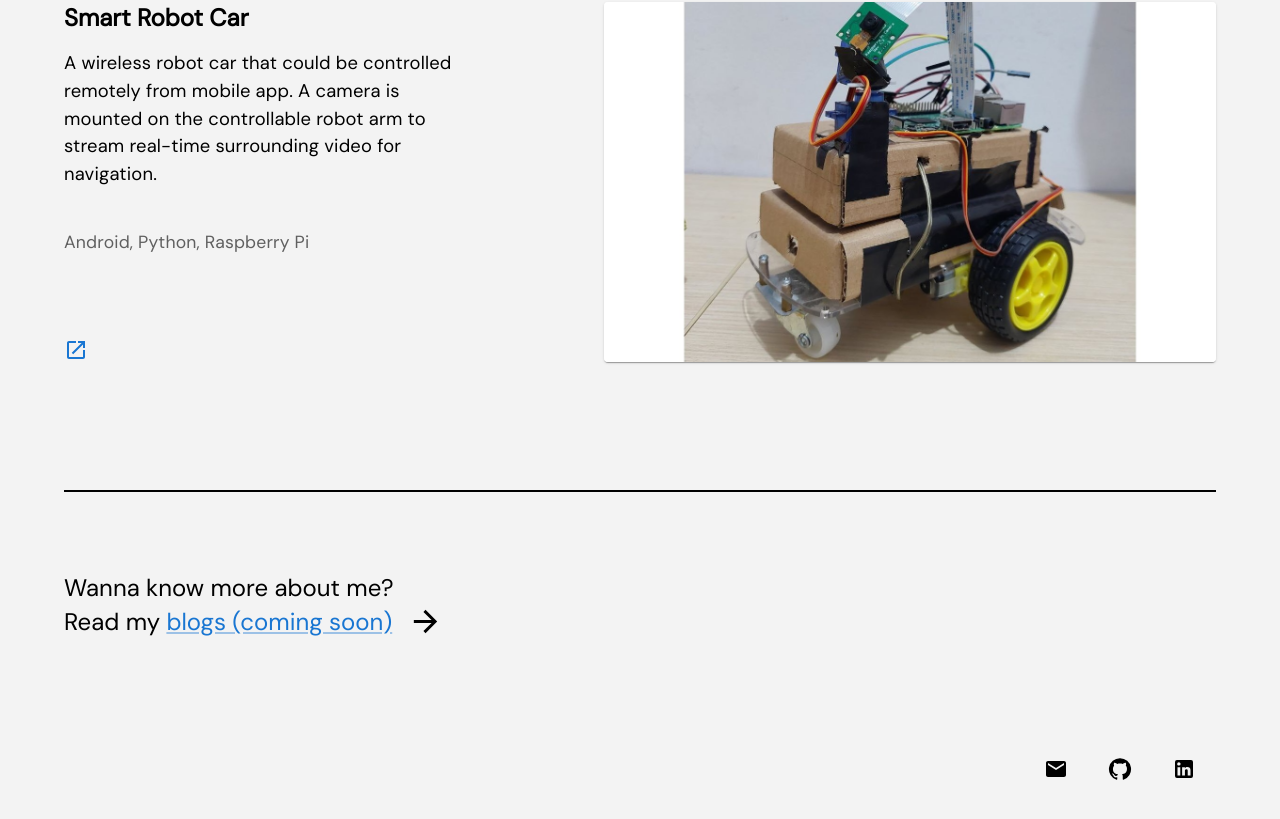
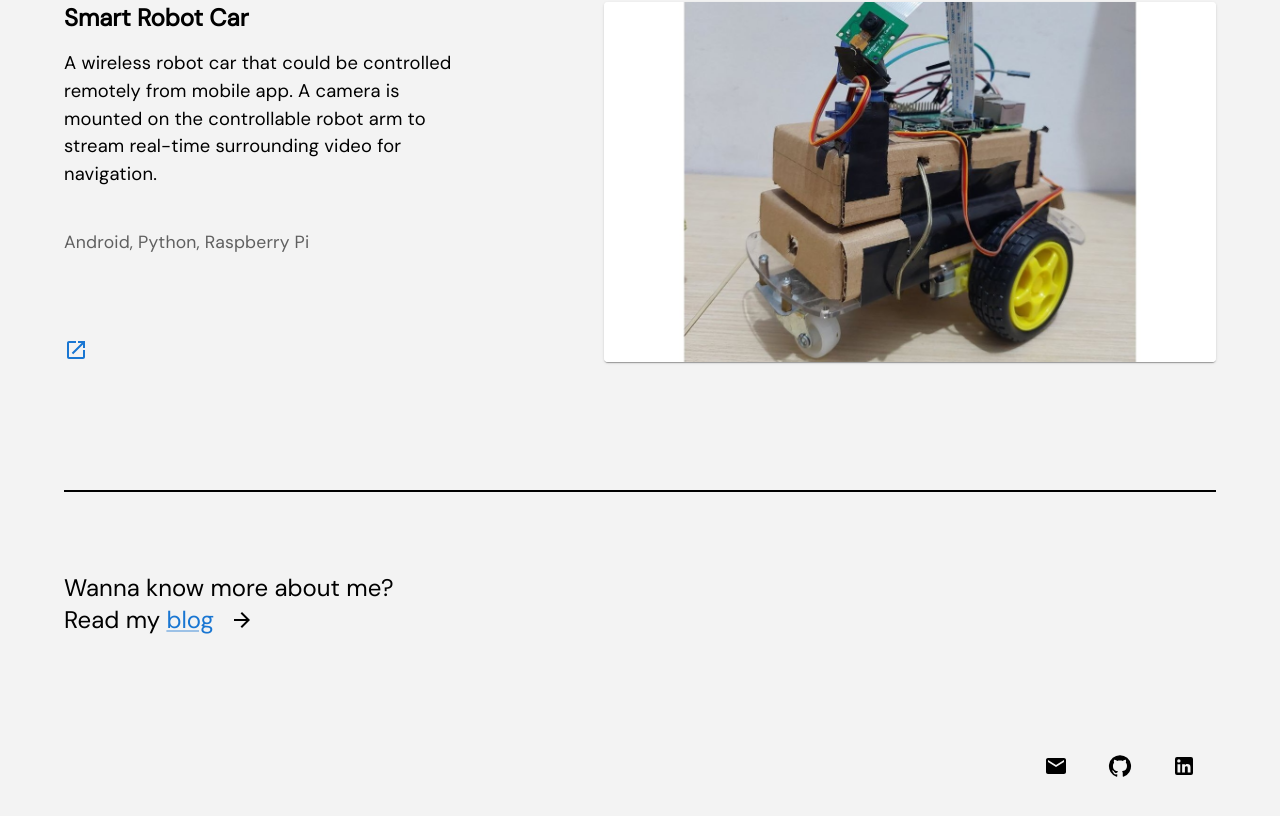
Before and after one commit to CookieHoodie/cookiehoodie.github.io, a React (Create React App) app: page / in a window 1280 px wide. Shown: the part 3523-4342 px from the top of the page. Built offline with nearby package versions, Linux system fonts and the light colour scheme.

Commit message:
Update blog href

```diff
--- a/src/Contact.js
+++ b/src/Contact.js
@@ -4,6 +4,8 @@ import Grid from "@mui/material/Grid";
 import Link from "@mui/material/Link";
 import { Typography } from "@mui/material";
 import ArrowForwardIcon from "@mui/icons-material/ArrowForward";
+
+const blogUrl = "https://cookiehoodie.github.io/blog/"
 
 function Contact() {
   return (
@@ -20,8 +22,8 @@ function Contact() {
                 alignItems: "center",
               }}
             >
-              Read my <Link target="_blank">blogs (coming soon)</Link>
-              <ArrowForwardIcon fontSize="large" sx={{ ml: 2 }} />
+              Read my <Link href={blogUrl}>blog</Link>
+              <ArrowForwardIcon fontSize="medium" sx={{ ml: 2 }} />
             </Typography>
           </Grid>
         </Grid>
```
